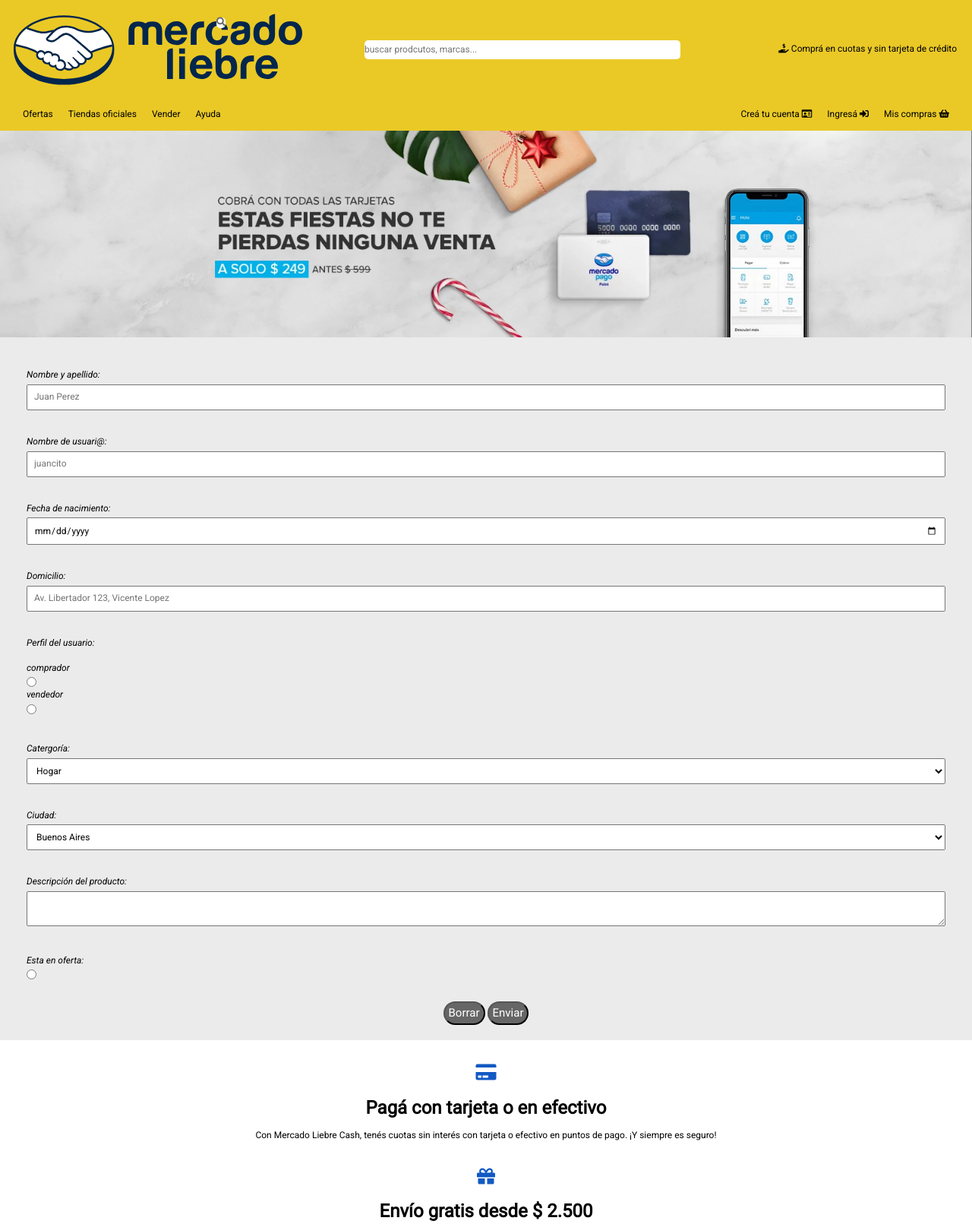
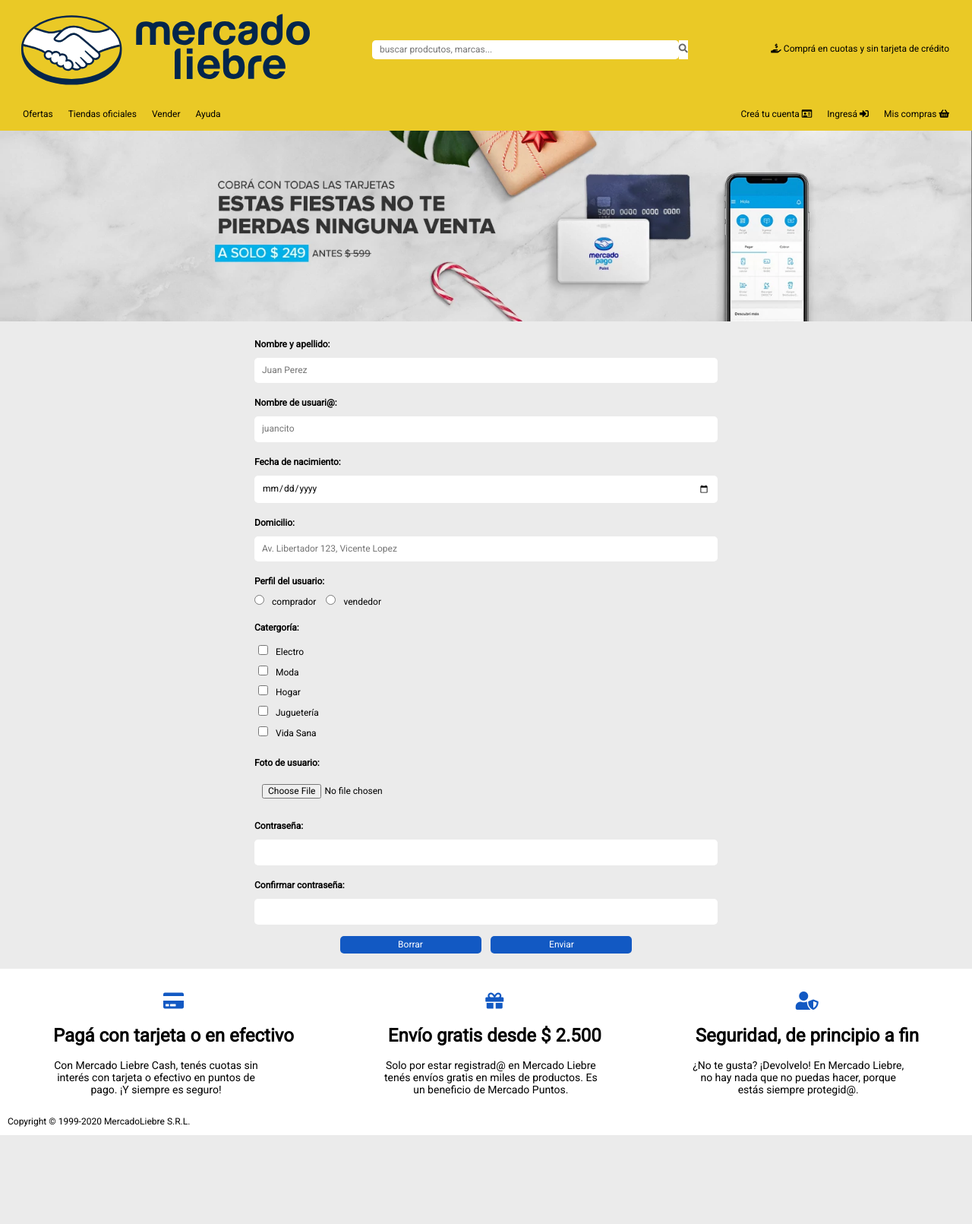
Before and after one commit to patolow/Mercado_liebre, a website: page views/register.html in a window 1280 px wide. Shown: the top 1611 px of the page at 76% size. After the commit the page ends 1494 px from the top, so only its background shows below. Drawn offline with Linux system fonts and the light colour scheme; files that its build step writes are made by us from their sources.

Commit message:
final Mercado Liebre

```diff
--- /dev/null
+++ b/public/ccs/register&login.css
@@ -0,0 +1,115 @@
+:root {
+  --yellow: #EAC926;
+  --dark-blue: #03264C;
+  --light-blue: #1259c3;
+  --dark-grey: #666;
+  --light-grey: #ebebeb;
+  --green: #39b54a;
+}
+
+* {
+  margin: 0;
+  padding: 0;
+  box-sizing: border-box;
+  font-family: 'Roboto', sans-serif;
+  font-size: 12px;
+}
+
+.create-form {
+  padding: 10px;
+}
+
+.control-formulario {
+  padding: 5px;
+  text-align: left;
+}
+
+input:valid {
+  outline: red;
+}
+
+.input-name {
+  padding: 10px 0px;
+  font-weight: bold;
+  display: block;
+}
+
+.input {
+  width: 100%;
+  padding: 10px;
+  border-radius: 5px;
+  outline: none;
+  text-emphasis: none;
+  border: none;
+  display: block;
+}
+
+.input-checkbox {
+  display: block;
+  padding: 5px;
+}
+
+#perfil {
+  display: inline-block;
+  padding: 0px 10px;
+}
+
+.button-form {
+  background-color: var(--light-blue);
+  color: white;
+  padding: 5px;
+  outline: none;
+  border: none;
+  border-radius: 5px;
+  width: 30%;
+  margin: 10px 5px;
+}
+
+
+@media (min-width: 425px) {
+  .create-form {
+    margin-left: 15%;
+    margin-right: 15%;
+  }
+
+  .control-formulario {
+    width: 100%;
+  }
+
+  .input {
+    width: 100%;
+  }
+
+  .buttons {
+    width: 100%;
+  }
+}
+
+
+@media (min-width: 768px) {
+  .create-form {
+    margin-left: 25%;
+    margin-right: 25%;
+  }
+
+  .control-formulario {
+    width: 100%;
+  }
+
+  .input {
+    width: 100%;
+  }
+
+  .buttons {
+    width: 100%;
+  }
+
+  .button-form {
+    transition: all 450ms;
+  }
+
+  .button-form:hover {
+    background-color: #0022AA;
+  }
+
+}
--- a/public/ccs/register.css
+++ /dev/null
@@ -1,29 +0,0 @@
-
-.create-form {
-  padding: 20px 10px;
-}
-
-.control-formulario {
-  padding: 10px;
-  margin: 15px;
-  text-align: left;
-}
-
-.control-formulario label {
-  margin-bottom: 5px;
-  font-style: italic;
-  display: block;
-}
-
-.input {
-  width: 100%;
-  padding: 8px;
-}
-
-.button-form {
-  background-color: var(--dark-grey);
-  font-size: 15px;
-  color: white;
-  padding: 5px;
-  border-radius: 50px;
-}
--- a/public/ccs/styles.css
+++ b/public/ccs/styles.css
@@ -15,32 +15,35 @@
   font-size: 12px;
 }
 
+body {
+  background-color: var(--light-grey);
+}
+
 .buscar {
   width: 50%;
   max-height: 30px;
-
+  display: flex;
+  justify-content: space-between;
+  align-items: center;
 }
 
 .search-bar {
   border-radius: 5px;
-  position: relative;
   outline: none;
   border: none;
   height: 25px;
   width: 100%;
+  padding-left: 10px;
 }
 
 .search-button {
-  position: absolute;
-  left: 285px;
-  top: 23px;
-  border-radius: 5px;
+  height: 25px;
   background-color: white;
   border: white;
   color: var(--dark-grey);
 }
 
-#lupa{
+#lupa {
   background-color: white;
 }
 
@@ -49,15 +52,16 @@
   flex-wrap: wrap;
   align-items: center;
   justify-content: space-between;
-  padding-right: 20px;
+  padding: 0px 10px;
 }
 
-.menu-bar{
+.menu-bar {
   display: none;
 }
 
 .cuotas {
-  padding-left: 40px ;
+  width: 100%;
+  text-align: center;
 }
 
 .menu-account,
@@ -70,6 +74,10 @@
   margin-bottom: -5px;
 }
 
+.banner {
+  margin-top: 151px;
+}
+
 .logo {
   width: 50%;
   padding: 15px;
@@ -77,17 +85,17 @@
 
 h2 {
   padding: 10px;
-  font-size: 24px;
+  font-size: 1.5em;
 }
 
 .price {
-  font-size: 18px;
+  font-size: 1.6em;
   flex-grow: 70%;
   padding-right: 5px;
 }
 
 .discount {
-  font-size: 16px;
+  font-size: 1.3em;
   color: var(--green);
   flex-grow: 30%;
 }
@@ -95,6 +103,7 @@
 .price-product {
   display: flex;
   align-items: center;
+  padding: 0px 10px;
 }
 
 .product {
@@ -104,7 +113,7 @@
 
 .details-product {
   padding: 15px;
-  background-color: white;
+  background-color: #fff;
   border: 1px solid #ebebeb;
   position: relative;
 }
@@ -115,13 +124,12 @@
   justify-content: space-around;
 }
 
-
 #truck {
   display: block;
-  font-size: 16px;
+  font-size: 1.5em;
   padding: 5px;
-  width: 30px;
-  height: 30px;
+  width: 35px;
+  height: 35px;
   border: 1px solid #39b54a;
   background-color: #FFF;
   border-radius: 50%;
@@ -137,22 +145,40 @@
 }
 
 .product-name {
-  font-size: 16px;
-  display: none;
+  font-size: 1.5em;
+  visibility: hidden;
+}
+
+section article:hover .product-name {
+  visibility: visible;
+}
+
+section article:hover i {
+  transform: rotate(-90deg);
 }
 
 h1 {
-  padding: 0px 10px 0px 10px;
-  font-size: 16px;
+  padding: 0px 10px;
+  font-size: 1.5em;
   margin: 5px 0px;
 }
 
 header {
   background-color: var(--yellow);
+  width: 100%;
+  display: flex;
+  flex-direction: column;
+}
+
+.header-sin-banner {
+  background-color: var(--yellow);
+  width: 100%;
+  position: fixed;
+  top: 0;
+  z-index: 1;
 }
 
 main {
-  background-color: var(--light-grey);
   text-align: center;
 }
 
@@ -168,6 +194,11 @@
   font-size: 2em;
   padding-top: 20px;
   padding-bottom: 5px;
+  transition: all 450ms;
+}
+
+#icon:hover {
+  color: var(--dark-blue);
 }
 
 .copyright {
@@ -196,8 +227,9 @@
 }
 
 
-@media (min-width: 361px) {
-  .menu-bar{
+@media (min-width: 425px) {
+
+  .menu-bar {
     display: flex;
     justify-content: space-between;
     padding: 0px 10px;
@@ -212,13 +244,9 @@
     justify-content: space-between;
   }
 
-  .menu-account{
+  .menu-account {
     display: flex;
     justify-content: space-between;
-  }
-
-  .product-name {
-    display: block
   }
 
   .burger-menu {
@@ -226,8 +254,12 @@
   }
 
   .product {
-    width: 50%;
-    box-shadow: 0px 0px 10px rgb(100, 100, 100);
+    width: 47%;
+    margin: 4px;
+  }
+
+  h2 {
+    padding: 15px;
   }
 
   .buscar,
@@ -239,11 +271,27 @@
   .cuotas {
     text-align: right;
     max-width: 350px;
-   }
+  }
+
+  .info-footer {
+    margin: 0% 30%;
+  }
+
+  .banner {
+    margin-top: 114px;
+  }
 }
 
 @media (min-width: 769px) {
-  .menu-bar{
+  * {
+    font-size: 16px;
+  }
+
+  #truck {
+    font-size: 18px;
+  }
+
+  .menu-bar {
     display: flex;
     justify-content: space-between;
     padding: 0px 20px;
@@ -258,13 +306,9 @@
     justify-content: space-between;
   }
 
-  .menu-account{
+  .menu-account {
     display: flex;
     justify-content: space-between;
-  }
-
-  .product-name {
-    display: block
   }
 
   .burger-menu {
@@ -272,7 +316,10 @@
   }
 
   .product {
-    width: 25%;
+    width: 24%;
+  }
+
+  .product:hover {
     box-shadow: 0px 0px 10px rgb(100, 100, 100);
   }
 
@@ -282,8 +329,39 @@
     width: 33%;
   }
 
+  h2 {
+    padding: 15px;
+    font-size: 24px;
+  }
+
+  h1 {
+    font-size: 24px;
+  }
+
   .cuotas {
     text-align: right;
     max-width: 300px;
-   }
+    padding-right: 20px;
+  }
+
+  .info-footer {
+    display: flex;
+    justify-content: space-between;
+    margin: 0;
+  }
+
+  .info-footer section {
+    margin: 0px 50px;
+    padding: 0px;
+  }
+
+  .info-footer p {
+    max-width: 291px;
+    font-size: 14px;
+  }
+
+  .banner {
+    margin-top: 151px;
+  }
+
 }
--- a/views/register.html
+++ b/views/register.html
@@ -9,7 +9,7 @@
 
   <link rel="stylesheet" href="/ccs/styles.css">
   <link rel="stylesheet" href="/css/normalize.css">
-  <link rel="stylesheet" href="/css/register.css">
+  <link rel="stylesheet" href="/ccs/register&login.css">
 
 
   <link rel="preconnect" href="https://fonts.googleapis.com">
@@ -22,14 +22,16 @@
 
 <body>
   <header>
+
+    <div class="header-sin-banner">
+
       <div class="logo-barra">
-
         <img class="logo" src="/img/logo-mercado-liebre.svg" alt="Logo">
 
-      <div class="buscar">
-        <input class="search-bar" placeholder="buscar prodcutos, marcas..." type="nav">
-        <button class="search-button"> <i class="fas fa-search"></i></button>
-      </div>
+        <form class="buscar" action="POST">
+          <input class="search-bar" type="text" placeholder="buscar prodcutos, marcas..." type="nav">
+          <button class="search-button" type="submit"> <i class="fas fa-search"></i></button>
+        </form>
 
         <div class="cuotas"> <i class="fas fa-hand-holding-usd"></i> Comprá en cuotas y sin tarjeta de crédito </div>
 
@@ -54,6 +56,8 @@
         <i id="menu" class="fas fa-bars"></i>
       </div>
       <br>
+    </div>
+
     <div class="banner">
       <img src="/img/img-home-banner.jpg" alt="Banner">
     </div>
@@ -62,66 +66,74 @@
 
   <main>
 
-    <form action="/register" method="post" class="create-form">
+    <form action="/" method="get" class="create-form">
 
       <div class="control-formulario">
-        <label for="">Nombre y apellido:</label>
-        <input type="text" name="nombreyapellido" placeholder="Juan Perez" class="input">
+        <label class="input-name" for="nombreyapellido">Nombre y apellido:</label>
+        <input type="text" name="nombreyapellido" placeholder="Juan Perez" class="input" required maxlength="50"
+          minlength="3">
       </div>
 
       <div class="control-formulario">
-        <label for="nombreUsuario">Nombre de usuari@:</label>
-        <input type="text" name="nombreUsuario" placeholder="juancito" class="input">
+        <label class="input-name" for="nombreUsuario">Nombre de usuari@:</label>
+        <input type="text" name="nombreUsuario" placeholder="juancito" class="input" required maxlength="50"
+          minlength="3">
       </div>
 
       <div class="control-formulario">
-        <label for="fechaDeNacimiento">Fecha de nacimiento:</label>
+        <label class="input-name" for="fechaDeNacimiento">Fecha de nacimiento:</label>
         <input type="date" name="fechaDeNacimiento" placeholder="01/01/2022" class="input">
       </div>
 
       <div class="control-formulario">
-        <label for="domicilio">Domicilio:</label>
+        <label class="input-name" for="domicilio">Domicilio:</label>
         <input type="text" name="domicilio" placeholder="Av. Libertador 123, Vicente Lopez" class="input">
       </div>
 
       <div class="control-formulario">
-        <label for="perfilDelUsuario">Perfil del usuario:</label>
-        <br>
-        <label for="">comprador</label><input type="radio" name="perfilDelUsuario" value="comprador">
-        <label for="">vendedor</label><input type="radio" name="perfilDelUsuario" value="vendedor">
+        <label class="input-name" for="perfilDelUsuario">Perfil del usuario:</label>
+        <input type="radio" name="perfilDelUsuario" value="comprador"><label for="" id="perfil">comprador</label>
+        <input type="radio" name="perfilDelUsuario" value="vendedor"><label for="" id="perfil">vendedor</label>
       </div>
 
       <div class="control-formulario">
-        <label for="">Catergoría:</label>
-        <select name="categoria" id="" class="input">
-          <option value="hogar">Hogar</option>
-          <option value="electro">Electro</option>
-          <option value="indumentaria">Indumentaria</option>
-        </select>
+        <label class="input-name" for="categoria">Catergoría:</label>
+        <div class="input-checkbox">
+          <input type="checkbox" name="categoria" value="electro"><label for="" id="perfil">Electro</label>
+        </div>
+        <div class="input-checkbox">
+          <input type="checkbox" name="categoria" value="moda"><label for="" id="perfil">Moda</label>
+        </div>
+        <div class="input-checkbox">
+          <input type="checkbox" name="categoria" value="hogar"><label for="" id="perfil">Hogar</label>
+        </div>
+        <div class="input-checkbox">
+          <input type="checkbox" name="categoria" value="juguetería"><label for="" id="perfil">Juguetería</label>
+        </div>
+        <div class="input-checkbox">
+          <input type="checkbox" name="categoria" value="vidaSana"><label for="" id="perfil">Vida Sana</label>
+        </div>
       </div>
 
       <div class="control-formulario">
-        <label for="">Ciudad:</label>
-        <select name="ciudad" id="" class="input">
-          <option value="baires">Buenos Aires</option>
-          <option value="ros">Rosario</option>
-          <option value="mdz">Mendoza</option>
-        </select>
+        <label class="input-name" for="foto"> Foto de usuario:</label>
+        <input type="file" accept="image/png, image/jpeg" name="foto" class="input">
       </div>
 
       <div class="control-formulario">
-        <label for="">Descripción del producto:</label>
-        <textarea name="descripcion" class="input"></textarea>
+        <label class="input-name" for="contrasena"> Contraseña:</label>
+        <input type="password" name="contrasena" class="input" required minlength="6" maxlength="50">
       </div>
 
       <div class="control-formulario">
-        <label for="">Esta en oferta:</label>
-        <input type="radio" name="enOferta">
+        <label class="input-name" for="confirmarContrasena"> Confirmar contraseña:</label>
+        <input type="password" name="confirmarContrasena" class="input" required minlength="5" maxlength="50">
       </div>
 
+      <div class="buttons">
         <button type="reset" class="button-form">Borrar</button>
         <button type="submit" class="button-form">Enviar</button>
-
+      </div>
 
     </form>
     <!--fin form-->
@@ -130,9 +142,9 @@
   </main>
 
   <footer>
+    <div class="info-footer">
 
       <section>
-
         <i id="icon" class="fas fa-credit-card"></i>
         <h1>Pagá con tarjeta o en efectivo</h1>
         <p>Con Mercado Liebre Cash, tenés cuotas sin interés con tarjeta o efectivo en
@@ -152,13 +164,15 @@
         <p>¿No te gusta? ¡Devolvelo! En Mercado Liebre, no hay nada que no puedas hacer,
           porque estás siempre protegid@.</p>
       </section>
-    <br>
+    </div>
+    <br><br>
     <section>
       <p class="copyright">Copyright © 1999-2020 MercadoLiebre S.R.L.</p>
     </section>
 
   </footer>
 
+
 </body>
 
 </html>
```
Also changed, not shown: views/home.html (+29 -20 lines), views/login.html (+31 -10 lines), public/ccs/login.css (deleted). Lines whose indentation alone changed are shown as unchanged.
